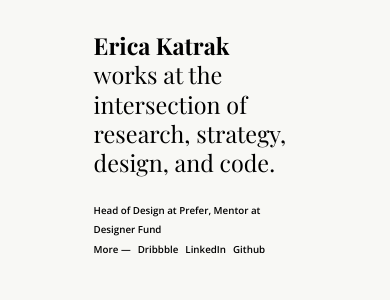
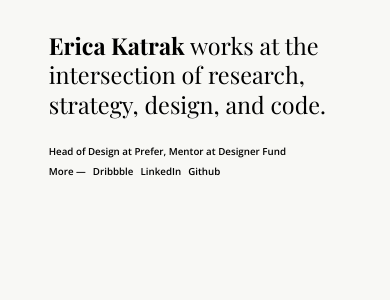
Before and after one commit to ericakatrak/ericakatrak.github.io, a Jekyll site: the page built from new.html, in a window 390 px wide. Shown: the top 300 px of the page. Built offline with Jekyll 4.4.1, drawn with Linux system fonts in a browser that asks for light colours; nearby versions of some CDN libraries.

Commit message:
layout experiment

```diff
--- a/css/new.css
+++ b/css/new.css
@@ -107,7 +107,7 @@
 a:hover:after {width: 100%;}
 
 
-/* SHOTS **************************************************/
+/* SHOTS */
 .shotlist {
     margin-bottom: 2em;
     min-height: 500px;
@@ -127,30 +127,14 @@
     visibility: hidden;
     width: 100%;
 }
-.shotlist .shotitem .item:first-child, .shotlist .shotitem .item:second-child {visibility: visible;}
 
 
-
-/* ANIMATIONS ***********************************************/
+/* ANIMATIONS */
 .fadeIn {
     -webkit-animation: animat_show 0.8s;
     animation: animat_show 0.8s;
     visibility: visible !important;
 }
-
-@-webkit-keyframes animat_show {
-    0%{opacity:0}
-    100%{opacity:1}
-}
-
-/* MEDIA QUERIES *******************************************/
-@media(max-width:750px) {
-    .shotlist .shotitem {
-        display: block;
-        width: calc(100% - 40px);
-    }
-}
-
 
 /*
 @keyframes fade {
@@ -167,8 +151,18 @@
 }
 */
 
-@media all and (max-width: 640px) {
-  section {max-width: 75vw;}
+@-webkit-keyframes animat_show {
+    0%{opacity:0}
+    100%{opacity:1}
+}
+
+/* MEDIA QUERIES */
+@media (max-width:750px) {
+  .shotlist .shotitem {
+    display: block;
+		width: calc(100% - 40px);
+  }
+  section.intro {max-width: 75vw;}
   h1 {
     	font-size: 6vw;
     	line-height: 7.5vw;
@@ -179,4 +173,8 @@
 	line-height: 5vw;
 	padding-bottom: 4vw;
   }
+
 }
+
+@media all and (max-width: 640px) {
+  }
--- a/js/script.js
+++ b/js/script.js
@@ -24,7 +24,7 @@
         var thisPos = $(this).offset().top;
 
         var topOfWindow = $(window).scrollTop();
-        if (topOfWindow + windowHeight - 200 > thisPos ) {
+        if (topOfWindow + windowHeight - 1000 > thisPos ) {
           	$(this).addClass("fadeIn");
         }
     });
```
